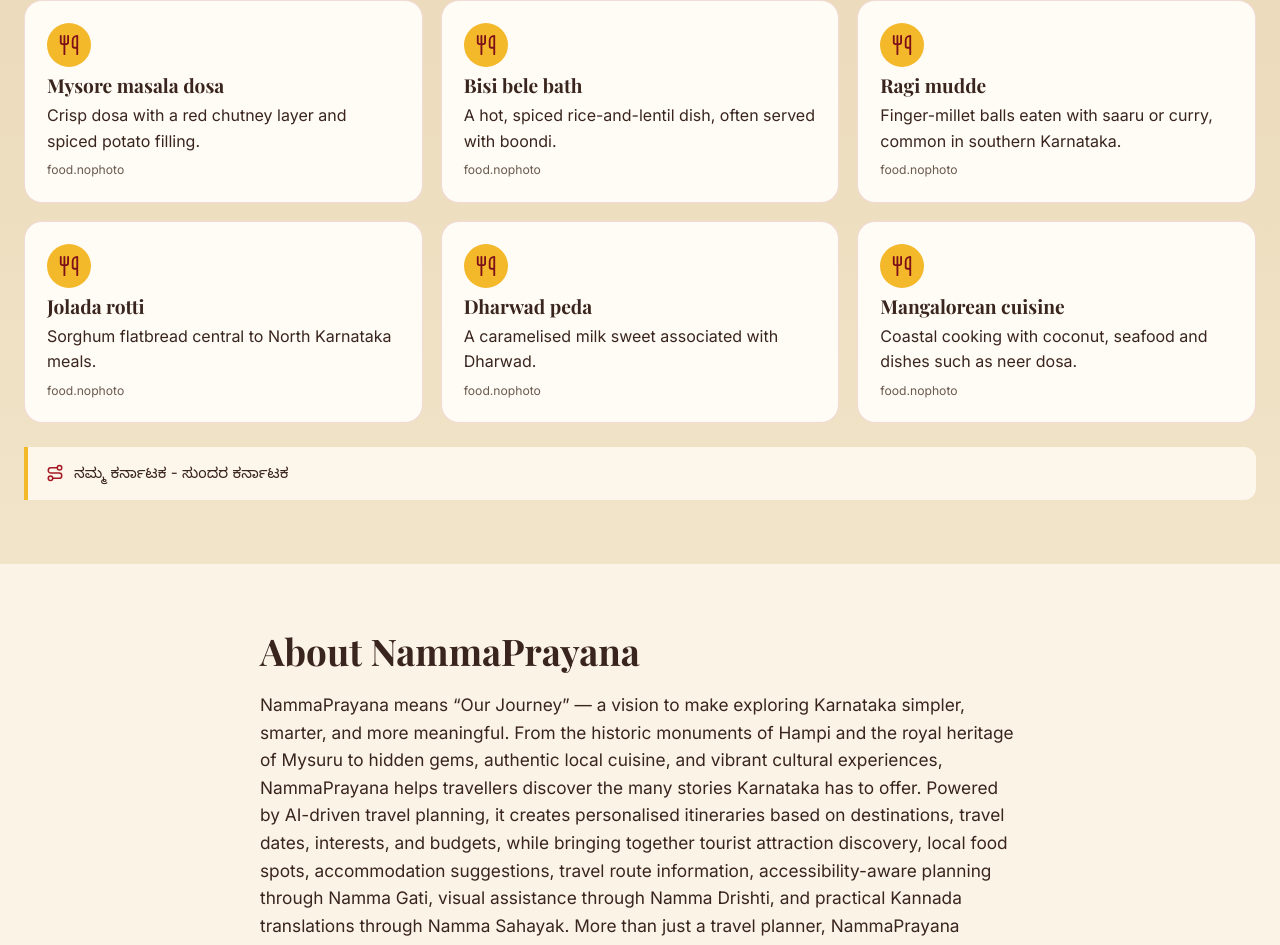
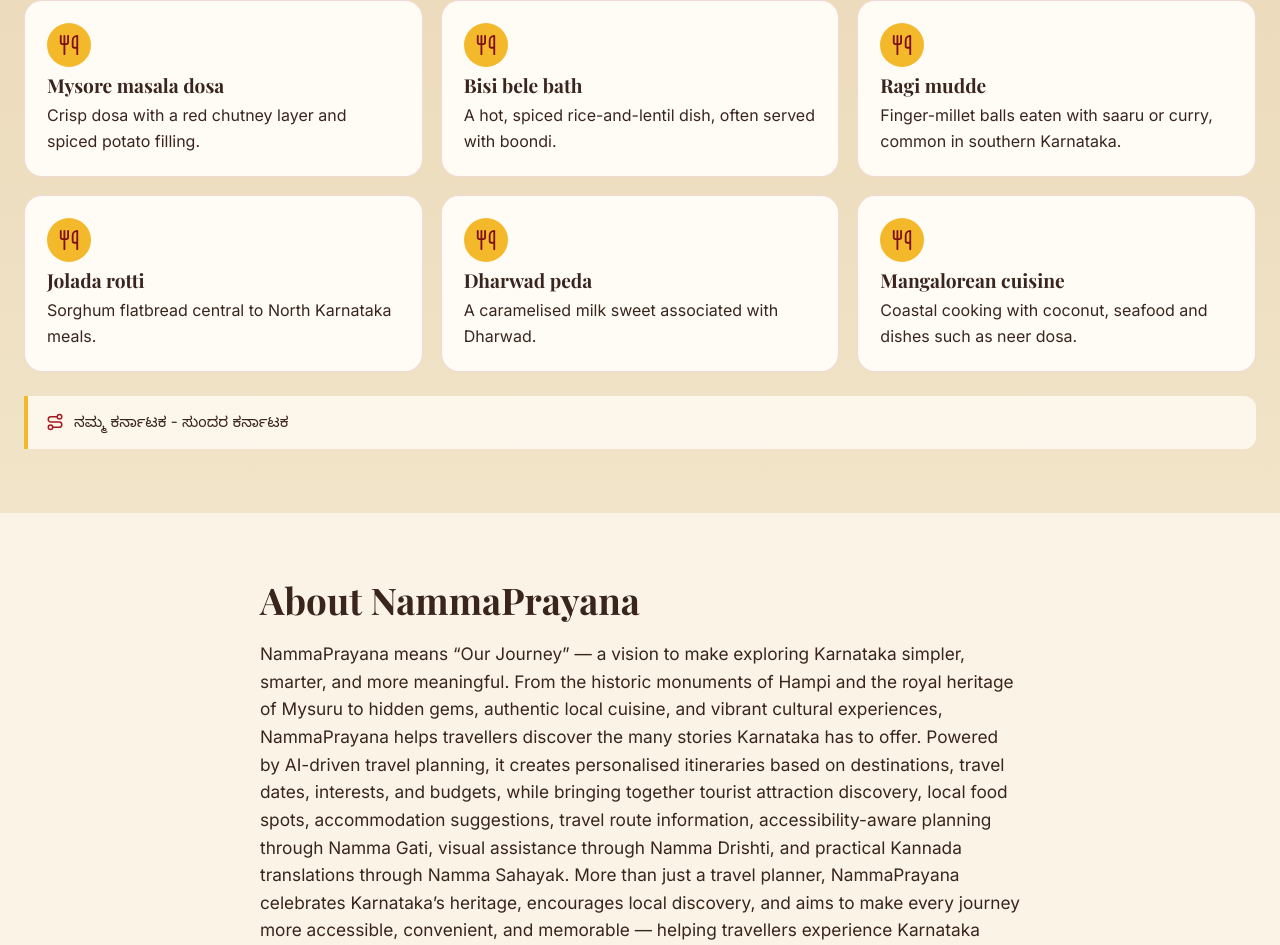
Before and after one commit to VaibhavCodes26/NIE_HACKATHON, a React (Vite) app in the folder frontend/: page / in a window 1280 px wide. Shown: the part 1604-2549 px from the top of the page. Built offline with nearby package versions, Linux system fonts and the light colour scheme; no server answers; a web font is replaced by a local one.

Commit message:
removed unecessary component

```diff
--- a/frontend/src/components/Sections.jsx
+++ b/frontend/src/components/Sections.jsx
@@ -19,7 +19,7 @@
               <span className="dish-icon" aria-hidden="true"><Utensils size={22} /></span>
               <h3>{d.name}</h3>
               <p>{d.note}</p>
-              <small>{t('food.nophoto')}</small>
+
             </li>
           ))}
         </ul>
```
